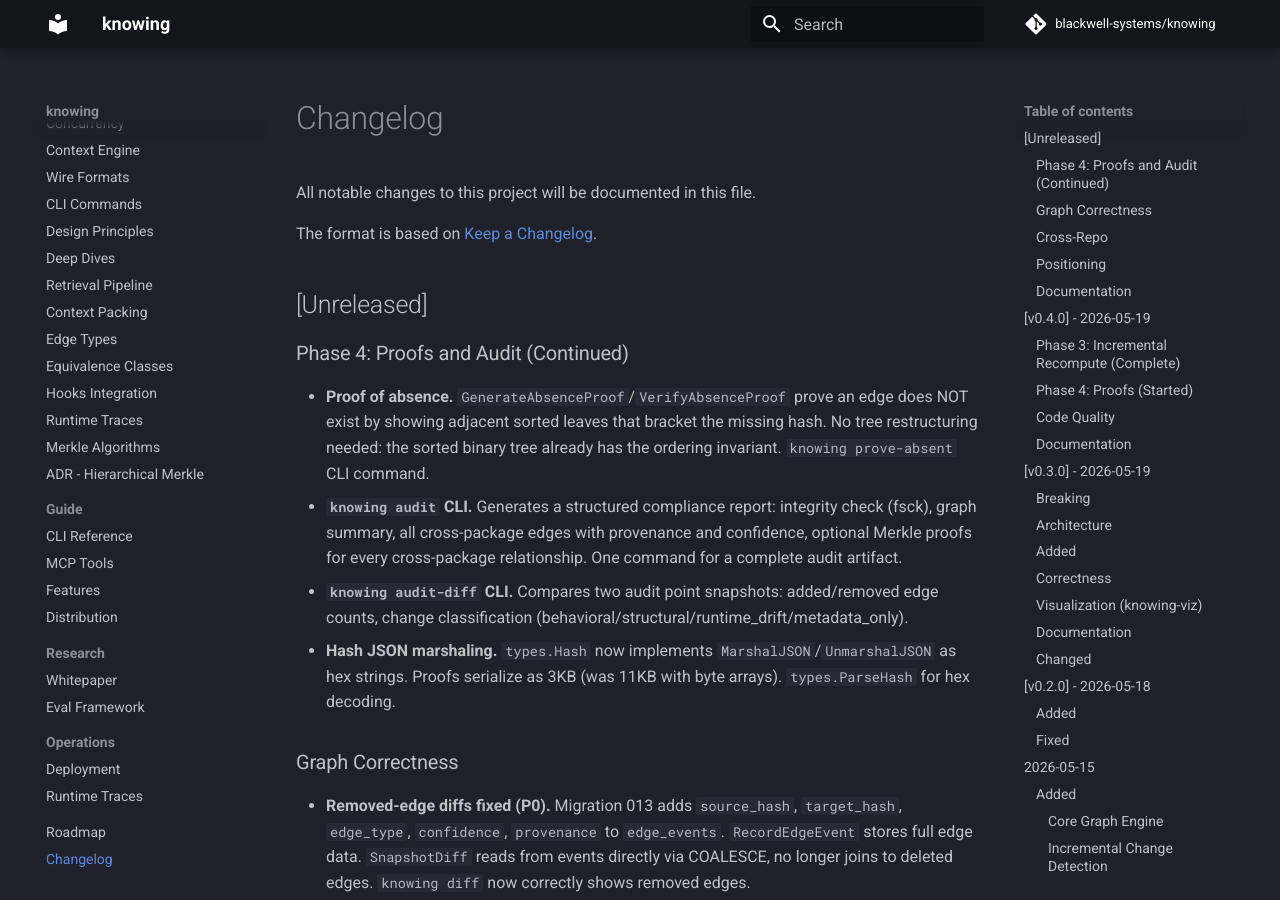
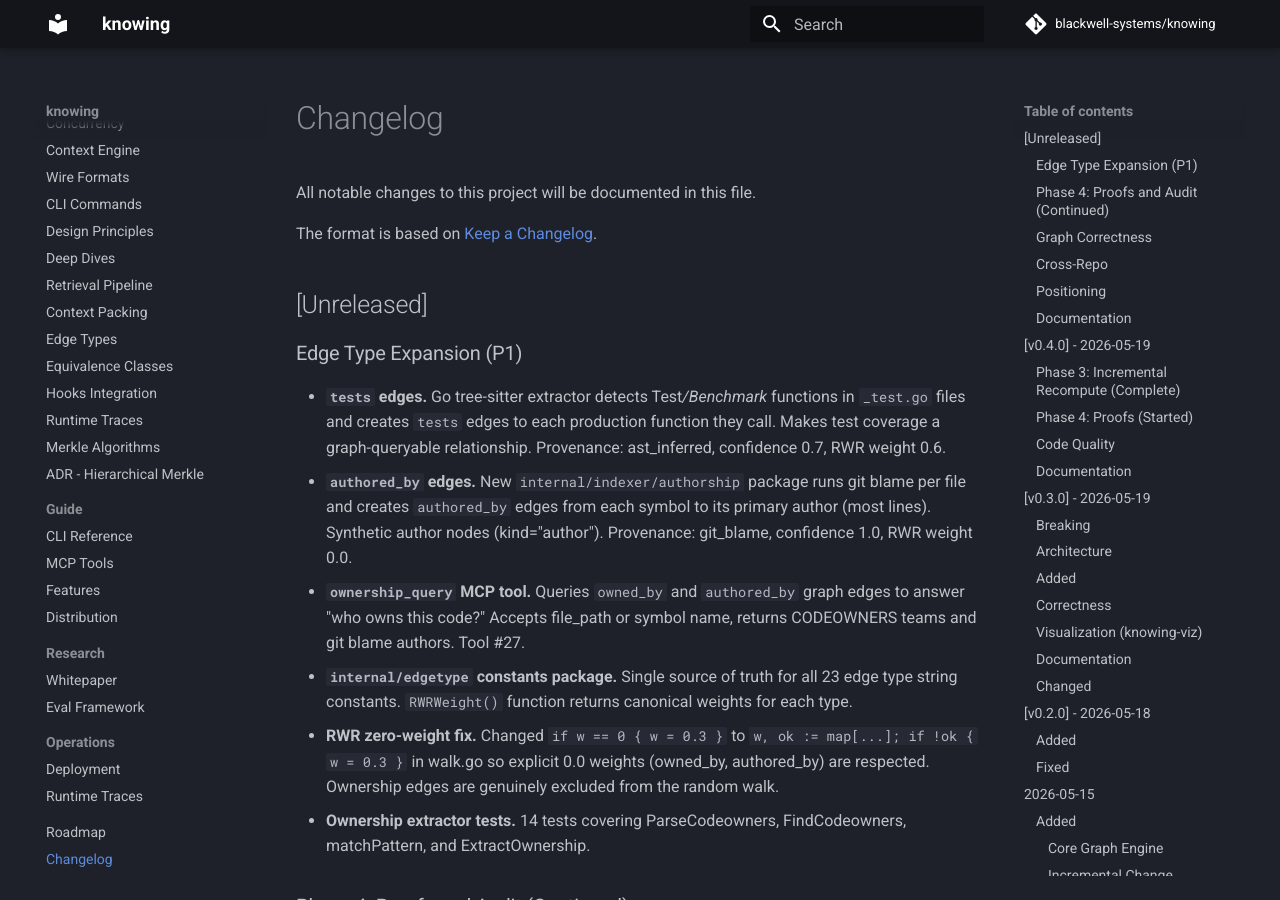
Before and after one commit to blackwell-systems/knowing, an MkDocs documentation site: the page built from docs/CHANGELOG.md, in a window 1280 px wide and 900 px high. Built offline with MkDocs 1.6.1 and Material for MkDocs 9.7.7, drawn with Linux system fonts in a browser that asks for light colours; comment, search, counter and statistics services are not loaded.

Commit message:
docs: update tool count (27) and changelog for P1 edge expansion
- README badge + text: 26 -> 27 tools
- README tool table: add ownership_query
- design-principles.md: 23 -> 27 tools
- CHANGELOG: add Edge Type Expansion section

```diff
--- a/docs/CHANGELOG.md
+++ b/docs/CHANGELOG.md
@@ -5,6 +5,15 @@ All notable changes to this project will be documented in this file.
 The format is based on [Keep a Changelog](https://keepachangelog.com/en/1.1.0/).
 
 ## [Unreleased]
+
+### Edge Type Expansion (P1)
+
+- **`tests` edges.** Go tree-sitter extractor detects Test*/Benchmark* functions in `_test.go` files and creates `tests` edges to each production function they call. Makes test coverage a graph-queryable relationship. Provenance: ast_inferred, confidence 0.7, RWR weight 0.6.
+- **`authored_by` edges.** New `internal/indexer/authorship` package runs git blame per file and creates `authored_by` edges from each symbol to its primary author (most lines). Synthetic author nodes (kind="author"). Provenance: git_blame, confidence 1.0, RWR weight 0.0.
+- **`ownership_query` MCP tool.** Queries `owned_by` and `authored_by` graph edges to answer "who owns this code?" Accepts file_path or symbol name, returns CODEOWNERS teams and git blame authors. Tool #27.
+- **`internal/edgetype` constants package.** Single source of truth for all 23 edge type string constants. `RWRWeight()` function returns canonical weights for each type.
+- **RWR zero-weight fix.** Changed `if w == 0 { w = 0.3 }` to `w, ok := map[...]; if !ok { w = 0.3 }` in walk.go so explicit 0.0 weights (owned_by, authored_by) are respected. Ownership edges are genuinely excluded from the random walk.
+- **Ownership extractor tests.** 14 tests covering ParseCodeowners, FindCodeowners, matchPattern, and ExtractOwnership.
 
 ### Phase 4: Proofs and Audit (Continued)
 
```
Also changed, not shown: README.md (+3 -3 lines), docs/architecture/design-principles.md (+1 -1 lines).
